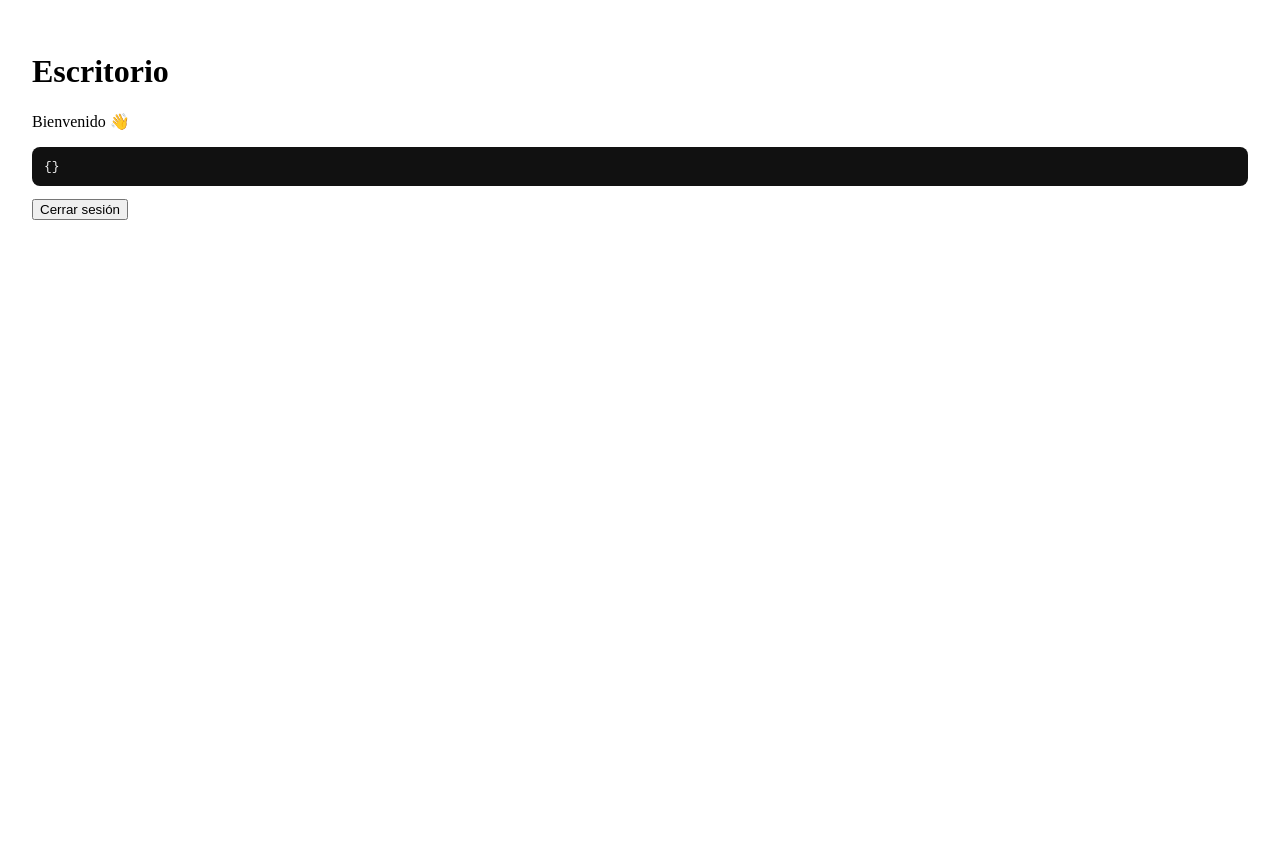
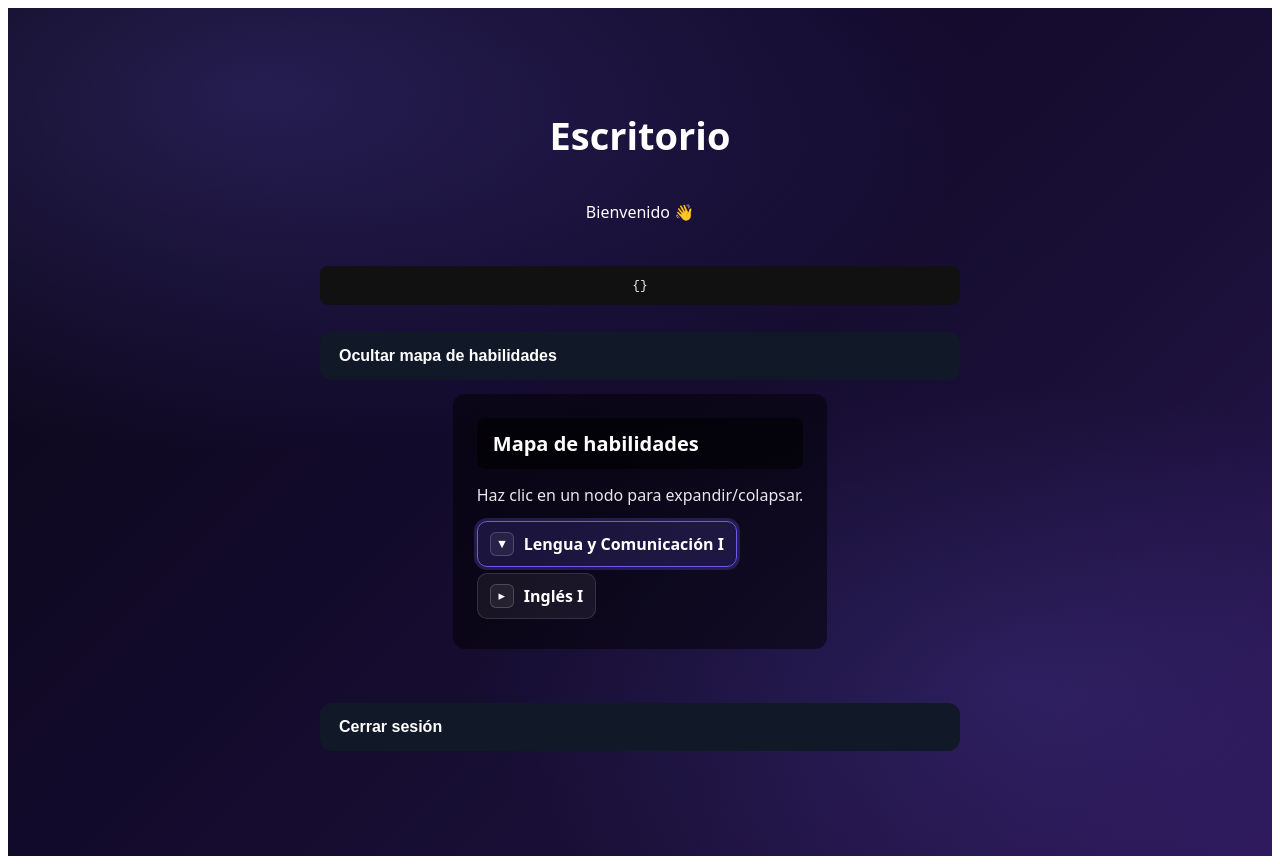
Before and after one commit to CestSam23/ReEdu, a React (Vite) app in the folder frontend/: page /escritorio in a window 1280 px wide. Before the commit the page ends 800 px from the top, so only its background shows below. Built offline with nearby package versions, Linux system fonts and the light colour scheme; no server answers.

Commit message:
Pagina escritorio actualizada

```diff
--- /dev/null
+++ b/frontend/src/pages/Escritorio.css
@@ -0,0 +1,77 @@
+/* Variables básicas (mismo look morado/negro) */
+:root{
+  --bg: radial-gradient(1200px 600px at 20% 10%, rgba(108, 92, 231, 0.25), transparent 60%),
+        radial-gradient(900px 500px at 80% 80%, rgba(108, 92, 231, 0.18), transparent 60%),
+        linear-gradient(135deg, #0b0716 0%, #120a2a 40%, #1a1038 70%, #2b1655 100%);
+  --text: #fff;
+  --primary: #6c5ce7;
+  --ring: rgba(108, 92, 231, 0.25);
+  --btn-bg: #111827;
+  --btn-text: #fff;
+  --gap: 14px;
+}
+
+/* Base mínima (si ya existe en otro CSS global, puedes omitir) */
+.page.simple{min-height:100dvh;display:grid;place-items:center;background:var(--bg);color:var(--text);padding:24px;font-family:system-ui,-apple-system,Segoe UI,Roboto,Inter,sans-serif}
+.stack{width:100%;max-width:880px;display:grid;gap:var(--gap);text-align:center}
+.question{font-size:clamp(28px,6vw,38px);font-weight:800;margin:0 0 8px}
+.btn{padding:12px 16px;border-radius:10px;border:1px solid transparent;background:var(--btn-bg);color:var(--btn-text);font-weight:700;cursor:pointer}
+.btn:hover{filter:brightness(.97)}
+
+/* Card contenedor */
+.home-skills{
+  max-width: 880px;
+  margin: 0 auto 40px;
+  background: rgba(0,0,0,0.5);
+  padding: 24px;
+  border-radius: 12px;
+  text-align: left;
+}
+.skills-title {
+  background: rgba(0,0,0,.6);
+  padding: 12px 16px;
+  border-radius: 8px;
+  margin-bottom: 14px;
+  font-size: 20px;
+  font-weight: bold;
+}
+.skills-description { margin-bottom: 12px; opacity: .9; }
+
+/* === Árbol VERTICAL === */
+.v-tree { position: relative; }
+
+/* Si quieres guías laterales en versión compacta, podrás añadirlas aquí.
+   Para "flat" (sin indentación) no hay guías ni padding extra. */
+.home-skills.compact .v-branch { border-left: 1px solid rgba(108,92,231,.25); padding-left: 8px; }
+.home-skills.flat    .v-branch { border-left: 0; padding-left: 0; }
+
+.v-branch { margin: 6px 0; }  /* separación vertical entre filas */
+
+.v-node{
+  display: inline-flex;
+  align-items: center;
+  gap: 10px;
+  padding: 10px 12px;
+  border-radius: 10px;
+  background: rgba(255,255,255,0.06);
+  border: 1px solid rgba(255,255,255,0.12);
+  color: #fff;
+  cursor: pointer;
+  transition: background .15s, transform .05s, border .15s, box-shadow .15s;
+}
+.v-node:hover{ background: rgba(255,255,255,0.10); }
+.v-node.main{ border-color: var(--primary); background: rgba(108,92,231,.18); font-weight:700; }
+.v-node.sub{  background: rgba(255,255,255,.06); }
+.v-node.has-children .v-label{ font-weight:600; }
+.v-node.expanded{ box-shadow: 0 0 0 3px var(--ring); }
+
+.v-toggle{
+  width: 22px; height: 22px;
+  display: grid; place-items: center;
+  border: 1px solid rgba(255,255,255,.18);
+  border-radius: 6px;
+  background: rgba(255,255,255,.06);
+  font-size: 13px; line-height: 1;
+}
+
+.v-children{ margin-top: 6px; }
--- a/frontend/src/pages/Escritorio.jsx
+++ b/frontend/src/pages/Escritorio.jsx
@@ -1,15 +1,131 @@
+import { useState } from "react";
+import "./Escritorio.css";
+
+// === Ajusta la indentación del árbol ===
+// 0  -> sin indentación
+// 6  -> indentación pequeña (puedes subir/bajar este número)
+const INDENT_PX = 0;
+
+const SKILLS_TREE = {
+  "Lengua y Comunicación I": {
+    "Inglés I": {
+      "Pensamiento Matemático I": {
+        "Cultura Digital I": {
+          "Ciencias Naturales I": {
+            "Pensamiento Filosófico y Humanidades I": {
+              "Ciencias Sociales I": {
+                "Cultura Digital II": {
+                  "Lengua y Comunicación II": {
+                    "Inglés II": {
+                      "Pensamiento Matemático II": {
+                        "Ciencias Sociales II": {
+                          "Ciencias Naturales II": {
+                            "Lengua y Comunicación III": {
+                              "Inglés III": {
+                                "Pensamiento Matemático III": {
+                                  "Ciencias Naturales III": {
+                                    "Pensamiento Filosófico y Humanidades II": {}
+                                  }
+                                }
+                              }
+                            }
+                          }
+                        }
+                      }
+                    }
+                  }
+                }
+              }
+            }
+          }
+        }
+      }
+    }
+  }
+};
+
 export default function Escritorio() {
   const user = JSON.parse(localStorage.getItem("user") || "{}");
+
+  const rootName = Object.keys(SKILLS_TREE)[0];
+  const [showSkillsTree, setShowSkillsTree] = useState(true);
+  const [expandedNodes, setExpandedNodes] = useState([rootName]); // raíz abierta
+
+  const toggleNode = (nodePath) => {
+    setExpandedNodes((prev) =>
+      prev.includes(nodePath)
+        ? prev.filter((p) => p !== nodePath && !p.startsWith(nodePath + "."))
+        : [...prev, nodePath]
+    );
+  };
+
+  // Árbol VERTICAL con indentación configurable
+  const renderVertical = (tree, level = 0, path = "") => {
+    return Object.entries(tree).map(([name, children]) => {
+      const nodePath = path ? `${path}.${name}` : name;
+      const hasChildren = children && Object.keys(children).length > 0;
+      const isExpanded = expandedNodes.includes(nodePath);
+
+      return (
+        <div
+          key={nodePath}
+          className="v-branch"
+          style={{ marginLeft: level === 0 ? 0 : level * INDENT_PX }}
+        >
+          <div
+            className={`v-node ${level === 0 ? "main" : "sub"}${
+              hasChildren ? " has-children" : ""
+            }${isExpanded ? " expanded" : ""}`}
+            onClick={() => hasChildren && toggleNode(nodePath)}
+          >
+            {hasChildren && (
+              <span className="v-toggle" aria-hidden>
+                {isExpanded ? "▾" : "▸"}
+              </span>
+            )}
+            <span className="v-label">{name}</span>
+          </div>
+
+          {isExpanded && hasChildren && (
+            <div className="v-children">{renderVertical(children, level + 1, nodePath)}</div>
+          )}
+        </div>
+      );
+    });
+  };
+
+  const logout = () => {
+    localStorage.clear();
+    window.location.href = "/login";
+  };
+
   return (
-    <main style={{ padding: 24 }}>
-      <h1>Escritorio</h1>
-      <p>Bienvenido{user?.name ? `, ${user.name}` : ""} 👋</p>
-      <pre style={{ background: "#111", color: "#eee", padding: 12, borderRadius: 8 }}>
-{JSON.stringify(user, null, 2)}
-      </pre>
-      <button onClick={() => { localStorage.clear(); window.location.href = "/login"; }}>
-        Cerrar sesión
-      </button>
+    <main className="page simple" style={{ padding: 24 }}>
+      <section className="stack">
+        <h1 className="question">Escritorio</h1>
+        <p>Bienvenido{user?.name ? `, ${user.name}` : ""} 👋</p>
+
+        <pre style={{ background: "#111", color: "#eee", padding: 12, borderRadius: 8 }}>
+          {JSON.stringify(user, null, 2)}
+        </pre>
+
+        <button className="btn" onClick={() => setShowSkillsTree((s) => !s)}>
+          {showSkillsTree ? "Ocultar" : "Ver"} mapa de habilidades
+        </button>
+
+        {showSkillsTree && (
+          <div className={`home-skills ${INDENT_PX === 0 ? "flat" : "compact"}`}>
+            <div className="skills-title">Mapa de habilidades</div>
+            <div className="skills-description">Haz clic en un nodo para expandir/colapsar.</div>
+
+            <div className="v-tree">
+              {renderVertical(SKILLS_TREE)}
+            </div>
+          </div>
+        )}
+
+        <button className="btn" onClick={logout}>Cerrar sesión</button>
+      </section>
     </main>
   );
 }
--- a/frontend/src/pages/Register.jsx
+++ b/frontend/src/pages/Register.jsx
@@ -60,7 +60,7 @@ export default function SignupStepper() {
 
       // Éxito
       alert(`✅ Cuenta creada: ${data.user.name} – ${data.user.email}`);
-      window.location.href = "/login";
+      window.location.href = "/forms";
     } catch (e) {
       setError(e.message);
     } finally {
```
Also changed, not shown: 2 other files (tests, documents, lock files or other folders).
